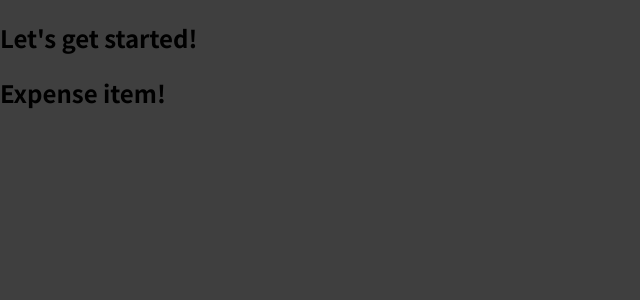
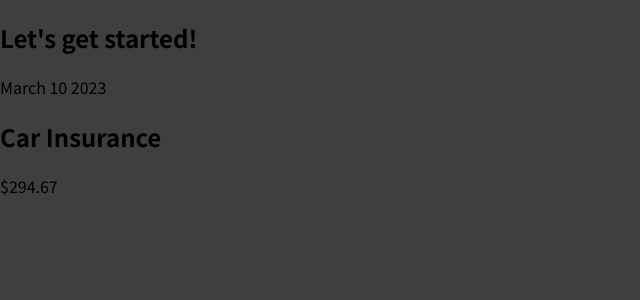
Before and after one commit to antran0/expense-tracker-react, a JavaScript app: page / in a window 1280 px wide. Shown: the top 300 px of the page, without its empty margins (0-640 px from the left). Built offline with nearby package versions, Linux system fonts and the light colour scheme.

Commit message:
Lecture 33 - components can only return one root element

```diff
--- a/src/components/ExpenseItem.js
+++ b/src/components/ExpenseItem.js
@@ -1,5 +1,13 @@
 function ExpenseItem() {
-  return <h2>Expense item!</h2>
+  return (
+    <div>
+      <div>March 10 2023</div>
+      <div>
+        <h2>Car Insurance</h2>
+        <div>$294.67</div>
+      </div>
+    </div>
+  );
 }
 
 export default ExpenseItem;
```
